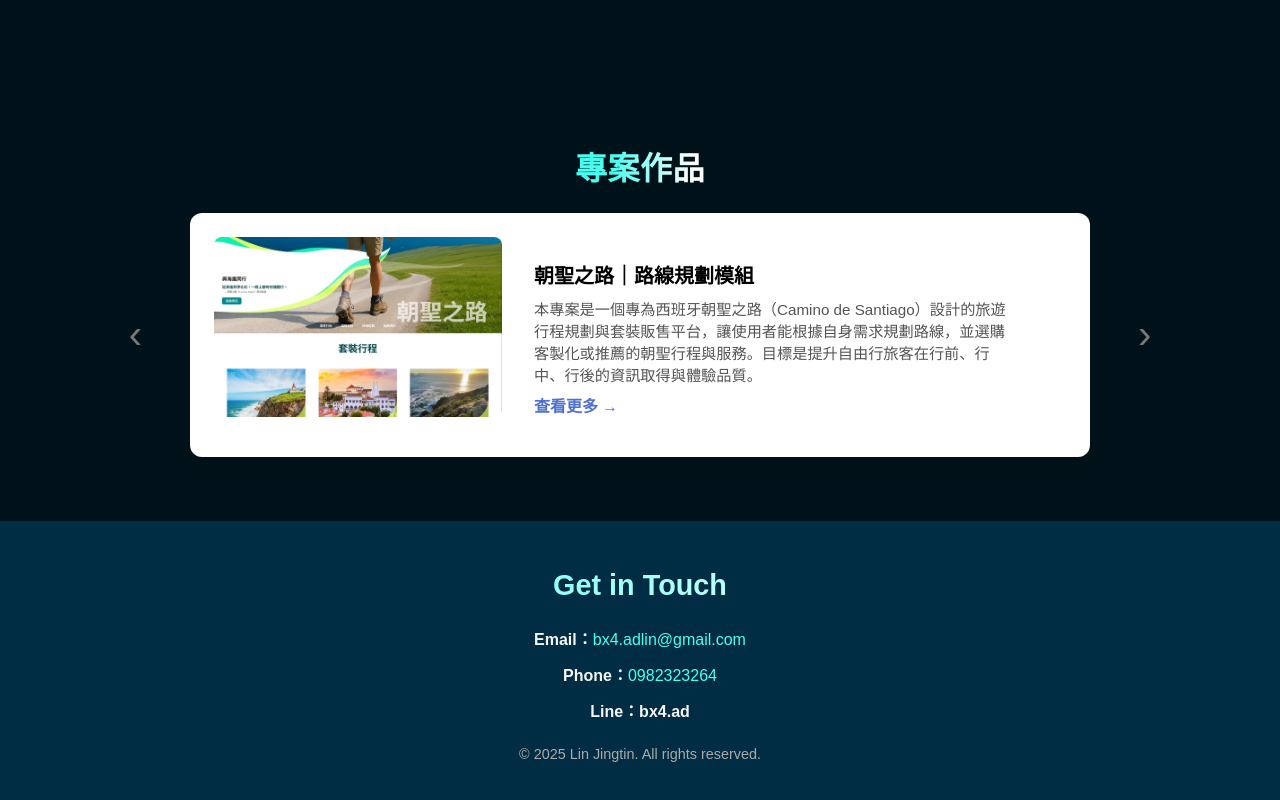
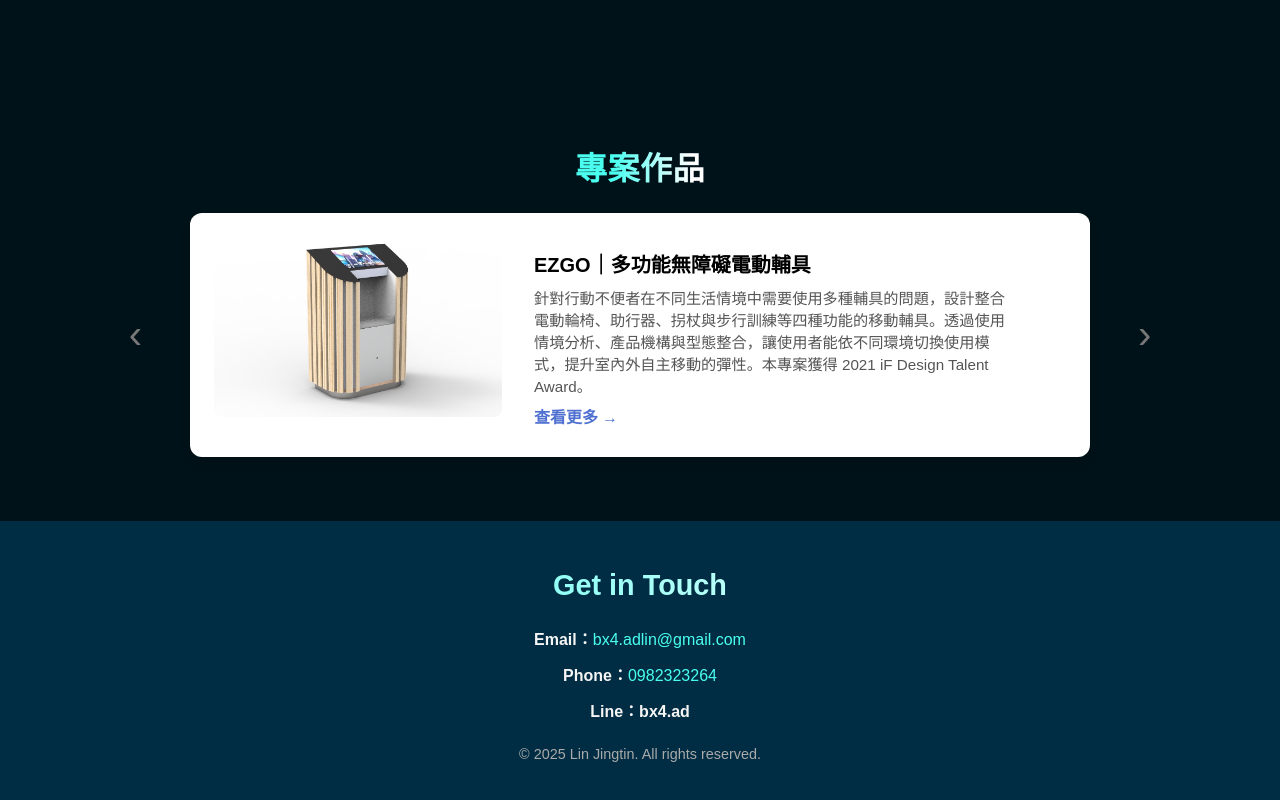
Before and after one commit to ScottLinxplore/LinxploreResume, a React (Vite) app: page / in a window 1280 px wide. Shown: the part 3447-4247 px from the top of the page. Built offline with nearby package versions, Linux system fonts and the light colour scheme.

Commit message:
Update Projects.jsx

```diff
--- a/src/components/Projects.jsx
+++ b/src/components/Projects.jsx
@@ -6,6 +6,23 @@
 import WAH from "./image/WAH.png";
 import Pickup from "./image/pickup.png";
 const projects = [
+
+  {
+    title: "EZGO｜多功能無障礙電動輔具",
+    description:
+      "針對行動不便者在不同生活情境中需要使用多種輔具的問題，設計整合電動輪椅、助行器、拐杖與步行訓練等四種功能的移動輔具。透過使用情境分析、產品機構與型態整合，讓使用者能依不同環境切換使用模式，提升室內外自主移動的彈性。本專案獲得 2021 iF Design Talent Award。",
+    image: HPS,
+    URL: "https://ifdesign.com/en/winner-ranking/project/ezgo/319553",
+  },
+
+  {
+    title: "Google HPS 專案",
+    description:
+      "教育互動系統，負責 UI/UX 與前端整合，開發具互動教育的智慧垃圾分類裝置GREENIFY，從 UI/UX 流程設計到 React 前端實作，參與後台硬體、AI 與動畫引導。聚焦於提升環保教育的參與感與實性，於 HPS 計畫成果發表中展示。",
+    image: HPS,
+    URL: "https://drive.google.com/drive/folders/1RATGdxEWHElwR9tDo6i2EX9VmHfSugW6",
+  },
+
   {
     title: "朝聖之路｜路線規劃模組",
     description:
@@ -19,20 +36,6 @@
       "獨立開發，強調互動與完整產品流程。本專案是一個專為西班牙朝聖之路（Camino de Santiago）設計的旅遊行程規劃與套裝販售平台，並選購推薦的朝聖行程與服務。目標是提升自由行旅客在行前、行中、行後的資訊取得與體驗品質。",
     image: LinxploreCamino,
     URL: "https://github.com/ScottLinxplore/Camino?tab=readme-ov-file",
-  },
-  {
-    title: "Google HPS 專案",
-    description:
-      "教育互動系統，負責 UI/UX 與前端整合，開發具互動教育的智慧垃圾分類裝置GREENIFY，從 UI/UX 流程設計到 React 前端實作，參與後台硬體、AI 與動畫引導。聚焦於提升環保教育的參與感與實性，於 HPS 計畫成果發表中展示。",
-    image: HPS,
-    URL: "https://drive.google.com/drive/folders/1RATGdxEWHElwR9tDo6i2EX9VmHfSugW6",
-  },
-  {
-    title: "Pickup校園共乘交友軟體",
-    description:
-      "Pick Up 是一款專為校園打造的共乘交友應用程式，旨在解決機車停車位不足的問題。針對多數大學生擁有通勤機車、導致校園車位短缺的情況，Pick Up 結合配對機制與共乘功能，鼓勵學生共享通勤。使用者可設定每日上學路線，系統將自動推薦路線相近的同學進行配對，促進校內共乘與交流風氣。",
-    image: Pickup,
-    URL: "https://www.figma.com/proto/JHkroJ4RE0lZhBetB6Qfqd/Untitled?type=design&node-id=1-3&scaling=scale-down&page-id=0%3A1&starting-point-node-id=1%3A3&show-proto-sidebar=1",
   },
   {
     title: "離岸風電模擬訓練系統（嚴肅遊戲）",
```
